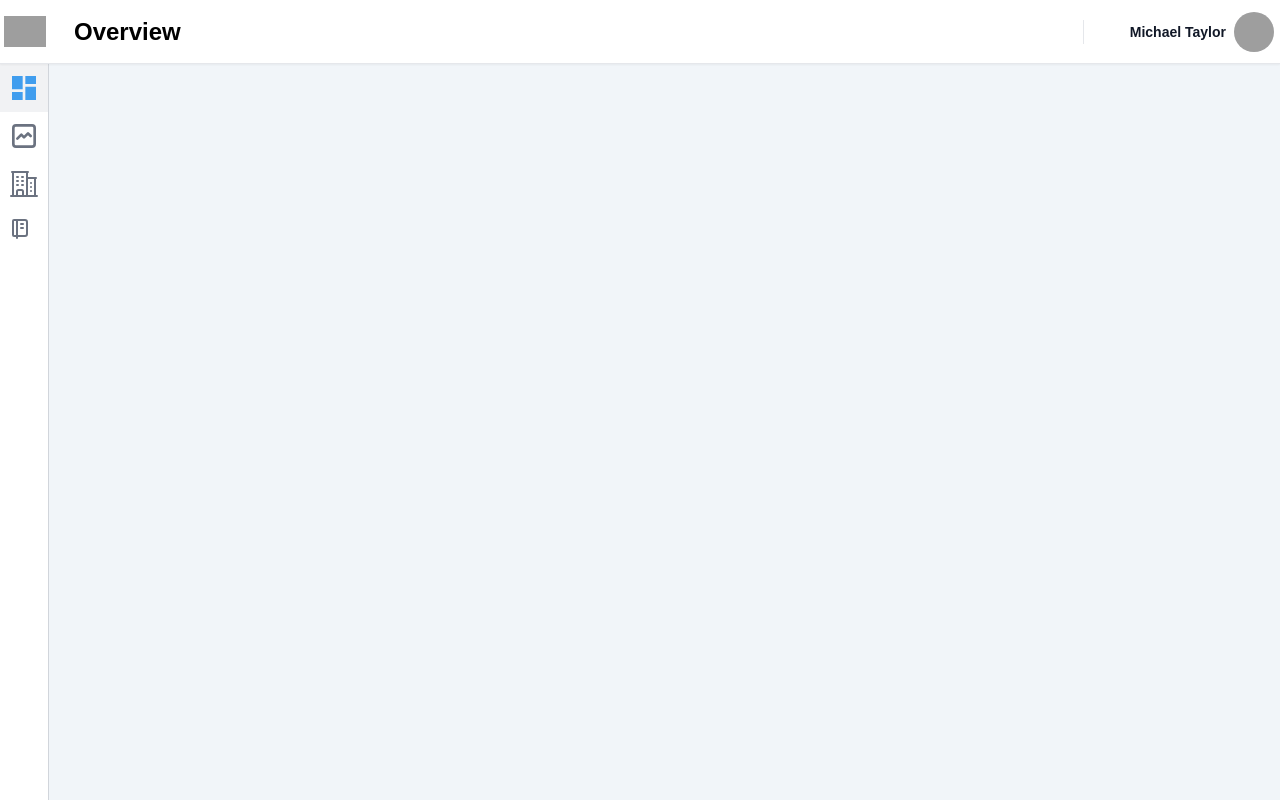
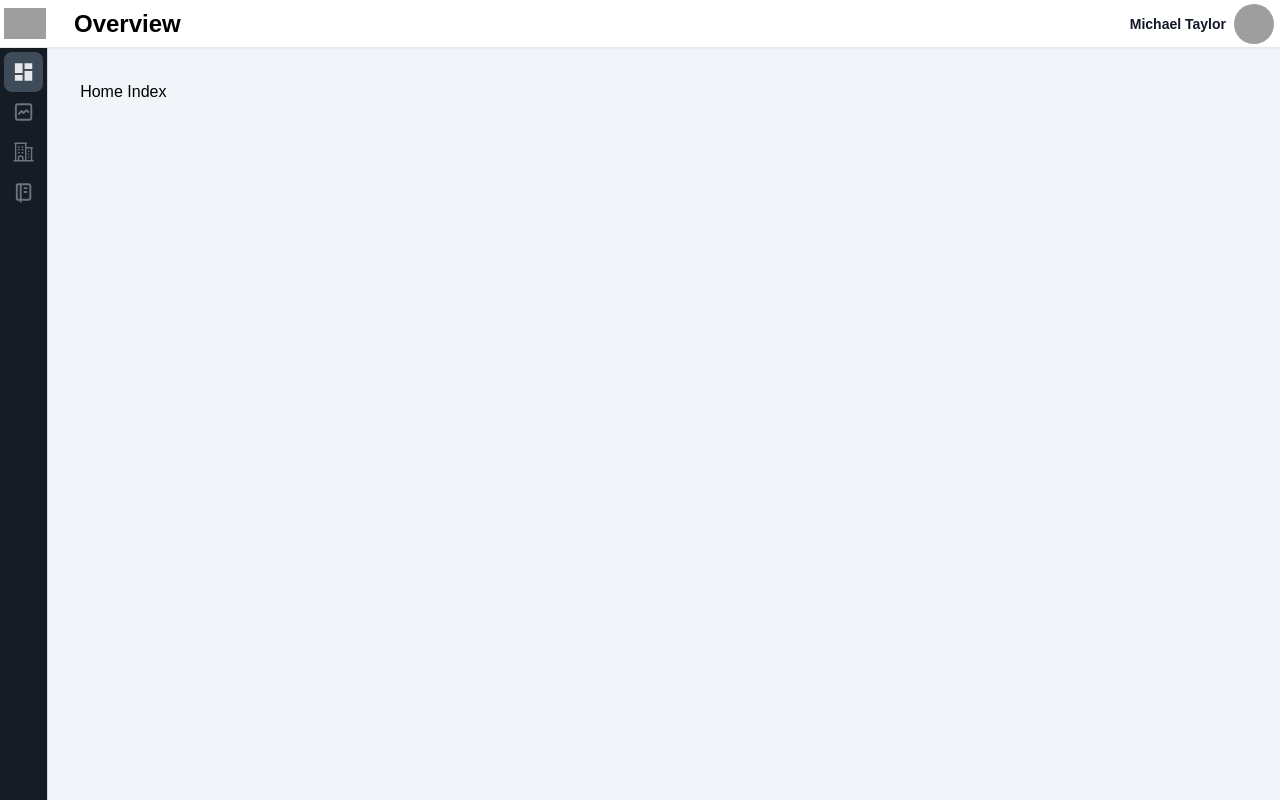
Before and after one commit to AurelianSpodarec/tradesmash-demo, a React (Vite) app: page / in a window 1280 px wide. Built offline with nearby package versions, Linux system fonts and the light colour scheme; grey boxes are pictures that could not be loaded.

Commit message:
update: Made navigatoin bg and highlight different and cleaned up a bit of files

```diff
--- a/src/config/configDashboard.tsx
+++ b/src/config/configDashboard.tsx
@@ -10,7 +10,7 @@ export const configDashboard = {
             id: 10,
             name: "Trades",
             url: "/trades",
-            icon: <svg className="w-8 h-8" xmlns="http://www.w3.org/2000/svg" width="24" height="24" viewBox="0 0 24 24" stroke-width="2" stroke="currentColor" fill="none" stroke-linecap="round" stroke-linejoin="round">
+            icon: <svg className="w-full h-full" xmlns="http://www.w3.org/2000/svg" width="24" height="24" viewBox="0 0 24 24" stroke-width="2" stroke="currentColor" fill="none" stroke-linecap="round" stroke-linejoin="round">
             <path d="M4 18v-12a2 2 0 0 1 2 -2h12a2 2 0 0 1 2 2v12a2 2 0 0 1 -2 2h-12a2 2 0 0 1 -2 -2z"></path>
             <path d="M7 14l3 -3l2 2l3 -3l2 2"></path>
           </svg>
--- a/src/views/pages/Home/HomeIndex.tsx
+++ b/src/views/pages/Home/HomeIndex.tsx
@@ -1,9 +1,11 @@
+import PageContent from "../_components/PageContent";
+
 function HomeIndex() {
 
     return (
-        <div>
-
-        </div>
+        <PageContent>
+            Home Index
+        </PageContent>
     )
 }
 
--- a/src/views/pages/Stock/StockIndex.tsx
+++ b/src/views/pages/Stock/StockIndex.tsx
@@ -1,10 +1,10 @@
+import PageContent from "../_components/PageContent";
+
 function StockIndex() {
     return (
-        <div>
-
+        <PageContent>
             Stock Index
-
-        </div>
+        </PageContent>
     )
 }
 
--- a/src/views/pages/Trades/TradesIndex.tsx
+++ b/src/views/pages/Trades/TradesIndex.tsx
@@ -1,13 +1,14 @@
 import { useDispatch, useSelector } from 'react-redux';
+import PageContent from '../_components/PageContent';
 
 function TradesIndex() {
     const reduxTrades = useSelector((state:any) => state.trades);
     const trades = reduxTrades.trades
 
     return (
-        <div>
+        <PageContent>
             Trades
-        </div>
+        </PageContent>
     )
 }
 
--- a/src/views/pages/_components/Header/Header.tsx
+++ b/src/views/pages/_components/Header/Header.tsx
@@ -16,11 +16,11 @@ function Header() {
     const currentName = namesMap[location.pathname]
 
     return (
-        <div className="z-40 flex h-16 shrink-0 items-center gap-x-4 border-b border-gray-200 bg-white shadow-sm sm:gap-x-6">
+        <div className="z-40 flex h-12 shrink-0 items-center gap-x-4 border-b border-gray-200 bg-white shadow-sm sm:gap-x-6">
 
             <Link to="/" className="flex w-[50px] p-1 shrink-0 items-center">
                 <img src="https://i.ibb.co/MMzrXqX/image.png" className="w-full" />
-                 {/* <span className="ml-3 text-xl font-bold">{configApp.name}</span> */}
+                 <span className="ml-3 text-xl font-bold sr-only">{configApp.name}</span>
             </Link>
 
             {/* Mobile button */}
@@ -32,8 +32,6 @@ function Header() {
             </button>
 
 
-            <div className="h-6 w-px bg-gray-200 lg:hidden" aria-hidden="true"></div>
-
             <div className="flex flex-1 gap-x-6 items-center self-stretch lg:gap-x-8">
 
                 <div className="relative flex flex-1">
@@ -42,10 +40,8 @@ function Header() {
 
                 <div className="flex items-center gap-x-4 lg:gap-x-6">
 
-                    <div className="hidden lg:block lg:h-6 lg:w-px lg:bg-gray-200" aria-hidden="true"></div>
 
-
-                    <div x-data="Components.menu({ open: false })" x-init="init()" className="relative">
+                    <div className="relative">
                     <button type="button" className="flex items-center p-1.5" id="user-menu-button" x-ref="button" aria-expanded="false" aria-haspopup="true" x-bind:aria-expanded="open.toString()">
                         <div className="mr-2">
                             <span className="sr-only">Open user menu</span>
@@ -60,6 +56,8 @@ function Header() {
                         <img className="h-10 w-10 rounded-full bg-gray-50" src="https://media.licdn.com/dms/image/C4E03AQFVCKi33RhRnw/profile-displayphoto-shrink_100_100/0/1656494147901?e=1687996800&v=beta&t=j1xxtYBcK4YmuFifzkigLRykqF22l9y1yqwZoGLOdUw" alt="" />
                     </button>
                     </div>
+
+
                 </div>
 
 
--- a/src/views/pages/_components/Nav/Navigation.tsx
+++ b/src/views/pages/_components/Nav/Navigation.tsx
@@ -1,11 +1,9 @@
-import { Link } from "react-router-dom";
-import { configApp } from "config/configApp";
 import NavList from "./components/NavList";
 import { configDashboard } from "@/config/configDashboard";
 
 function Navigation() {
     return (
-    <nav className="flex flex-col sidebar-scrollbar z-30 w-[50px] bg-white border-r border-r-gray-300">
+    <nav className="flex flex-col sidebar-scrollbar z-30 w-[50px] bg-[#151c23] border-r border-r-gray-300">
     <div className="h-full w-full text-white">
 
         <div className="flex flex-col flex-1 h-full">
--- a/src/views/pages/_components/Nav/components/NavItem.tsx
+++ b/src/views/pages/_components/Nav/components/NavItem.tsx
@@ -1,18 +1,19 @@
+import INavigationItem from "@/interface/INavigationItem";
 import Tooltip from "@/views/components/Tooltip";
 import { Link } from "react-router-dom";
 
-function NavItem({ item, isActive }:any) {
+function NavItem({ item, isActive }:NavItemProps) {
     return (
         <li className="cursor-default fill-gray-700 text-gray-500 hover:fill-gray-300 hover:text-gray-400 transition">
             <Tooltip name={item.name} position="right" dely="200">
             <Link
                 to={`${item.url}`}
                 className={`
-                    cursor-default ${isActive ? "bg-gray-300/30 text-skin-brand-500" : ""}
-                    group flex gap-x-3 p-2 text-sm leading-6 font-semibold
+                    cursor-default rounded-lg ${isActive ? "bg-[#3e4c59] text-gray-200" : ""}
+                    group flex p-2
                 `}>
                     <div>
-                        <div>
+                        <div className="h-6 text-center">
                             {item.icon}
                         </div>
                         <span className="sr-only">{item.name}</span>
@@ -24,3 +25,8 @@ function NavItem({ item, isActive }:any) {
 }
 
 export default NavItem;
+
+interface NavItemProps {
+    item: INavigationItem;
+    isActive: boolean;
+}
--- a/src/views/pages/_components/Nav/components/NavList.tsx
+++ b/src/views/pages/_components/Nav/components/NavList.tsx
@@ -8,7 +8,7 @@ function NavList({ data }:NavListProps) {
 
     return (
         <nav className="flex flex-1 flex-col">
-        <ul role="list" className="flex flex-1 flex-col">
+        <ul role="list" className="flex flex-1 flex-col p-1">
 
             {data && data.map((item => {
                 return <NavItem item={item} isActive={pathnameWithoutDashboard === item.url}/>
--- /dev/null
+++ b/src/views/pages/_components/PageContent.tsx
@@ -0,0 +1,15 @@
+import React from "react";
+
+function PageContent({ children }:PageContentProps) {
+    return (
+        <div className="p-8">
+            {children}
+        </div>
+    )
+}
+
+export default PageContent;
+
+interface PageContentProps {
+    children: React.ReactNode
+}
```
Also changed, not shown: src/views/components/CellBuySell.tsx (renamed from src/views/pages/_components/CellBuySell.tsx), src/views/components/CellStatus.tsx (renamed from src/views/pages/_components/CellStatus.tsx).
